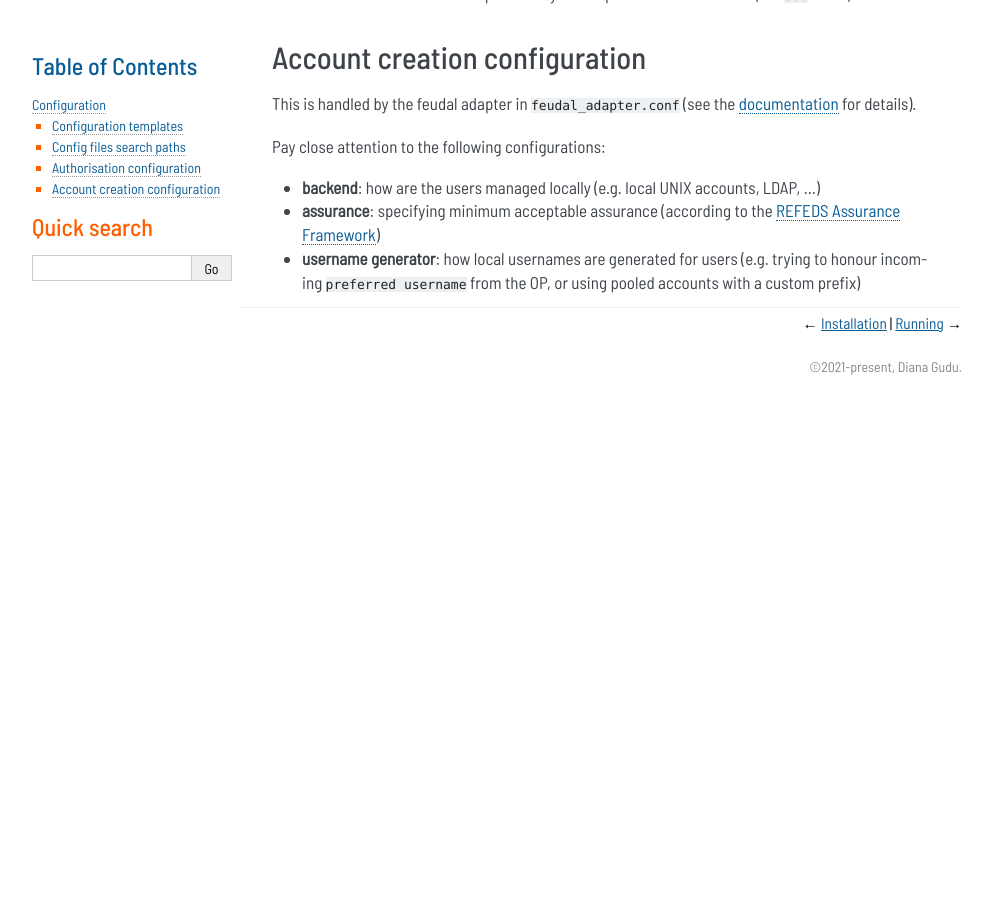
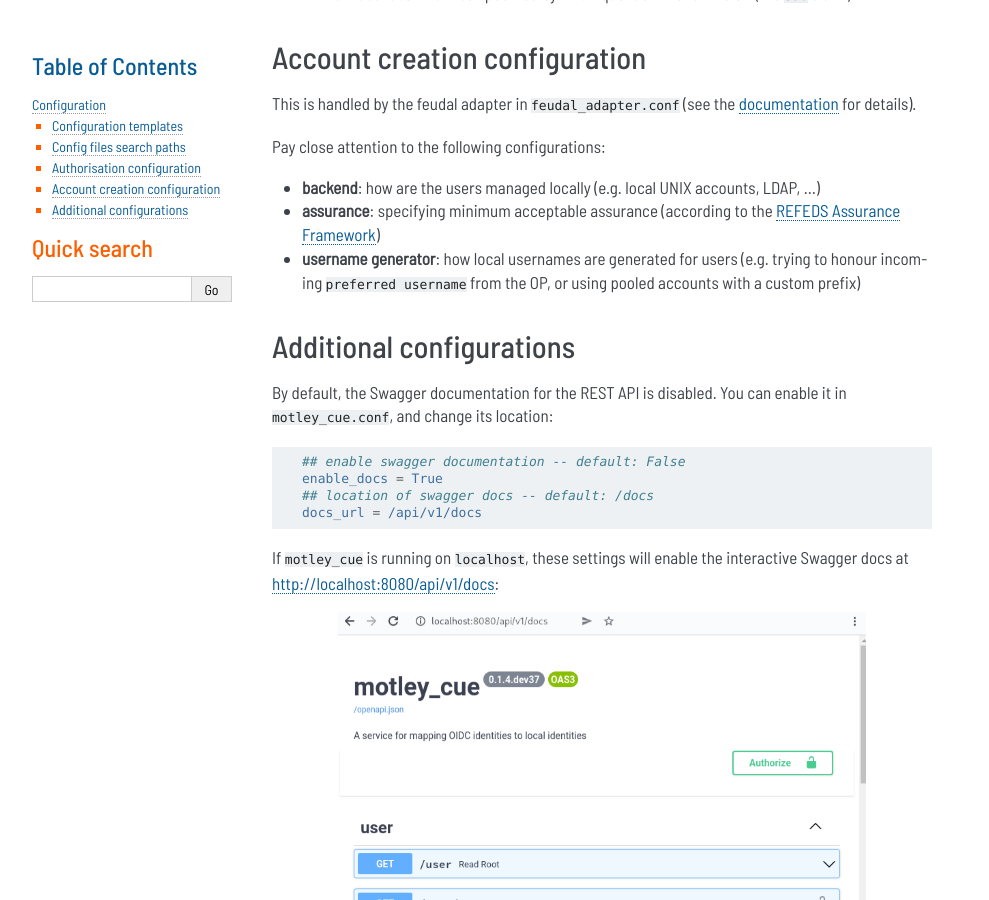
Before and after one commit to dianagudu/motley_cue, a Sphinx documentation site: the page built from doc/source/configuration.rst, in a window 1280 px wide and 900 px high, scrolled down 1835 px. Shown: the whole window, without its empty margins (148-1137 px from the left). Built offline with Sphinx 7.4.7, drawn with Linux system fonts in a browser that asks for light colours; before the commit the page ends 2240 px from its top, so only the background shows below that.

Commit message:
add info on swagger docs configuration to docs

```diff
--- a/doc/source/configuration.rst
+++ b/doc/source/configuration.rst
@@ -103,3 +103,26 @@ Pay close attention to the following configurations:
 - **backend**: how are the users managed locally (e.g. local UNIX accounts, LDAP, ...)
 - **assurance**: specifying minimum acceptable assurance (according to the `REFEDS Assurance Framework <https://refeds.org/assurance>`_)
 - **username generator**: how local usernames are generated for users (e.g. trying to honour incoming ``preferred username`` from the OP, or using pooled accounts with a custom prefix)
+
+
+.. _additional_configurations:
+
+Additional configurations
+-------------------------
+
+By default, the Swagger documentation for the REST API is disabled. You can enable it in ``motley_cue.conf``, and change its location:
+
+.. code-block:: ini
+
+  ## enable swagger documentation -- default: False
+  enable_docs = True
+  ## location of swagger docs -- default: /docs
+  docs_url = /api/v1/docs
+
+
+If ``motley_cue`` is running on ``localhost``, these settings will enable the interactive Swagger docs at http://localhost:8080/api/v1/docs:
+
+.. image:: _static/images/swagger_docs.png
+  :width: 80%
+  :align: center
+  :alt: Swagger docs
```
Also changed, not shown: doc/source/_static/images/swagger_docs.png (added), 1 other file.
